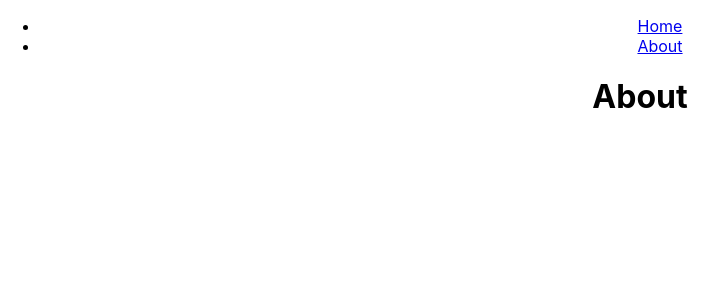
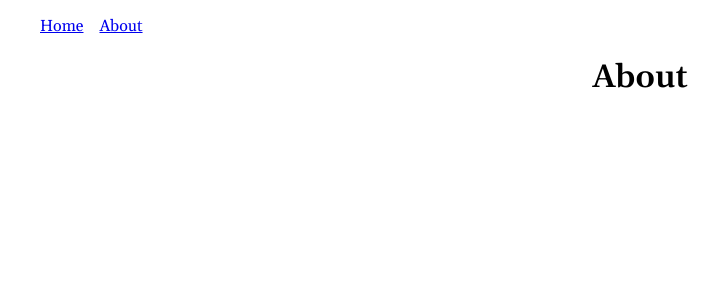
Before and after one commit to NishiNegi/frontend-assessment, a React (Create React App) app: page /about in a window 1280 px wide. Shown: the top 300 px of the page, without its empty margins (0-727 px from the left). Built offline with nearby package versions, Linux system fonts and the light colour scheme.

Commit message:
start configuration of setInterval

```diff
--- a/package.json
+++ b/package.json
@@ -6,6 +6,8 @@
     "@testing-library/jest-dom": "^5.16.5",
     "@testing-library/react": "^13.4.0",
     "@testing-library/user-event": "^13.5.0",
+    "eslint-config-airbnb": "^19.0.4",
+    "eslint-config-airbnb-base": "^15.0.0",
     "prop-types": "^15.8.1",
     "react": "^18.2.0",
     "react-dom": "^18.2.0",
--- a/src/App.jsx
+++ b/src/App.jsx
@@ -1,24 +1,22 @@
-import './App.css';
+import './App.scss';
 import { Routes, Route } from 'react-router-dom';
+import React from 'react';
 import About from './pages/About/About';
 import Home from './pages/Home/Home';
 import NotFound from './pages/NotFound/NotFound';
 import Product from './pages/Product/Product';
-import React from 'react';
 import Navbar from './components/Navbar/Navbar';
 
-function App() {
-  return (
-    <div className="App">
+const App = () => (
+  <div className="App">
     <Navbar />
     <Routes>
-      <Route path='/' element={<Home/>} />
-      <Route path='/about' element={<About />} />
-      <Route path='/product/:id' element={<Product />} />
+      <Route path="/" element={<Home />} />
+      <Route path="/about" element={<About />} />
+      <Route path="/product/:id" element={<Product />} />
       <Route path="*" element={<NotFound />} />
     </Routes>
-    </div>
-  );
-}
+  </div>
+);
 
 export default App;
--- a/src/components/Navbar/Navbar.jsx
+++ b/src/components/Navbar/Navbar.jsx
@@ -1,9 +1,10 @@
-import React from "react";
-import { Link } from "react-router-dom";
+import React from 'react';
+import { Link } from 'react-router-dom';
+import './style.scss';
 
 const Navbar = () => (
-  <nav>
-    <ul>
+  <nav className="top-navbar">
+    <ul className="top-navbar__ul">
       <li>
         <Link to="/">Home</Link>
       </li>
--- /dev/null
+++ b/src/components/Navbar/style.scss
@@ -0,0 +1,7 @@
+.top-navbar{
+  &__ul{
+    list-style: none;
+    display: flex;
+    gap: 1em;
+  }
+}
--- a/src/components/ProductCard/ProductCard.jsx
+++ b/src/components/ProductCard/ProductCard.jsx
@@ -1,18 +1,36 @@
-import React from "react";
-import { Link } from "react-router-dom";
+import React, { useState, useEffect } from 'react';
+import { Link } from 'react-router-dom';
+import PropTypes from 'prop-types';
 
-const ProductCard = props => {
-  const {title, image, id} = props;
+const ProductCard = (props) => {
+  const { title, image, id } = props;
+  const countdownInit = Math.floor(Math.random() * 10);
+  const [seconds, setSeconds] = useState(countdownInit);
+  const countdown = setInterval(() => {
+    setSeconds(seconds - 1);
+    console.log(seconds);
+  }, 1000);
+  useEffect(() => {
+    if (seconds <= 0) {
+      console.log('STOP!');
+      clearInterval(countdown);
+    }
+  }, [seconds]);
   return (
-    <div>
-      <figure>
-        <img src={image} alt="" />
+    <div className="product-card">
+      <figure className="product-card__fig">
+        <img src={image} alt={title} className="product-card__img" />
       </figure>
       <h3>{title}</h3>
-      <div>Countdown</div>
+      <div>countdown</div>
       <Link to={`/product/${id}`}>Go to detail</Link>
     </div>
   );
 };
+ProductCard.propTypes = {
+  title: PropTypes.string.isRequired,
+  image: PropTypes.string.isRequired,
+  id: PropTypes.number.isRequired,
+};
 
 export default ProductCard;
--- /dev/null
+++ b/src/components/ProductCard/style.scss
@@ -0,0 +1,6 @@
+.product-card{
+  width: 100%;
+  &__img{
+    width: 100%;
+  }
+}
--- a/src/index.jsx
+++ b/src/index.jsx
@@ -1,9 +1,9 @@
 import React from 'react';
 import ReactDOM from 'react-dom/client';
 import './index.scss';
+import { BrowserRouter } from 'react-router-dom';
 import App from './App';
 import reportWebVitals from './reportWebVitals';
-import { BrowserRouter } from 'react-router-dom';
 
 const root = ReactDOM.createRoot(document.getElementById('root'));
 root.render(
@@ -11,7 +11,7 @@ root.render(
     <BrowserRouter>
       <App />
     </BrowserRouter>
-  </React.StrictMode>
+  </React.StrictMode>,
 );
 
 // If you want to start measuring performance in your app, pass a function
--- a/src/index.scss
+++ b/src/index.scss
@@ -1,8 +1,8 @@
+@import-normalize;
+@import url('https://fonts.googleapis.com/css2?family=Gelasio:wght@400;600&display=swap');
 body {
   margin: 0;
-  font-family: -apple-system, BlinkMacSystemFont, 'Segoe UI', 'Roboto', 'Oxygen',
-    'Ubuntu', 'Cantarell', 'Fira Sans', 'Droid Sans', 'Helvetica Neue',
-    sans-serif;
+  font-family: 'Gelasio', serif;
   -webkit-font-smoothing: antialiased;
   -moz-osx-font-smoothing: grayscale;
 }
--- a/src/pages/Home/Home.jsx
+++ b/src/pages/Home/Home.jsx
@@ -1,14 +1,14 @@
-import React, { useEffect, useState } from "react";
-import ProductCard from "../../components/ProductCard/ProductCard";
+import React, { useEffect, useState } from 'react';
+import ProductCard from '../../components/ProductCard/ProductCard';
 
 const Home = () => {
   const [results, setResults] = useState([]);
   useEffect(() => {
     async function fetchProducts() {
       try {
-        const response = await fetch("https://fakestoreapi.com/products");
-        const results = await response.json();
-        setResults(results);
+        const response = await fetch('https://fakestoreapi.com/products');
+        const result = await response.json();
+        setResults(result);
       } catch (error) {
         console.log(error);
       }
@@ -17,9 +17,10 @@ const Home = () => {
     // results.map((product) => <p>{product.title}</p> )
   }, []);
   return (
-    <div className="">
+    <>
       <h1>Products</h1>
-      {results.map(product => (
+      <div className="products__grid">
+        {results.map((product) => (
           <ProductCard
             key={product.id}
             title={product.title}
@@ -27,8 +28,8 @@ const Home = () => {
             id={product.id}
           />
         ))}
-      <p></p>
       </div>
+    </>
   );
 };
 
```
Also changed, not shown: src/App.scss (renamed from src/App.css), src/pages/Home/style.scss (added), 1 other file (tests, documents, lock files or other folders). Lines whose indentation alone changed are shown as unchanged.
